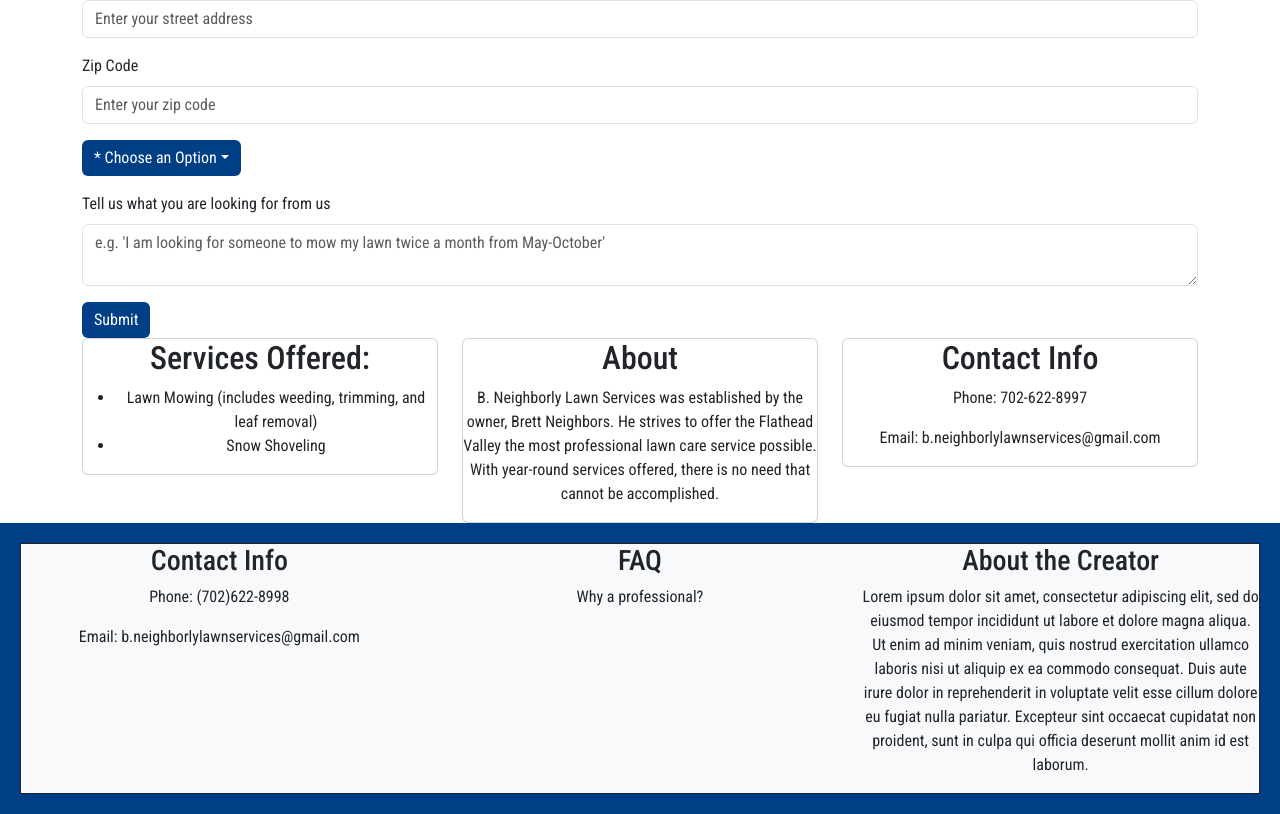
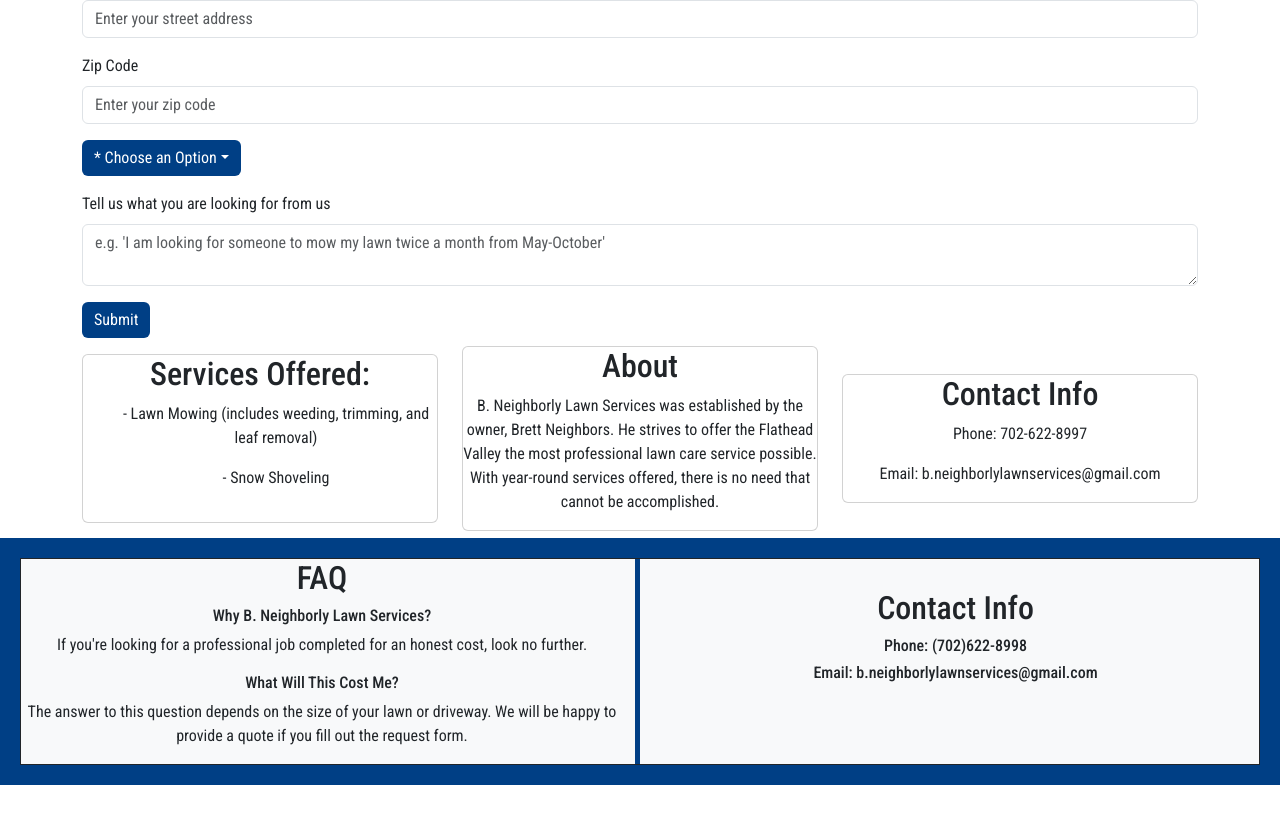
Before and after one commit to bneighbs6/b-neighborly-lawn, a React (Create React App) app: page / in a window 1280 px wide. Shown: the part 1110-1924 px from the top of the page. After the commit the page ends 1895 px from the top, so only its background shows below. Built offline with nearby package versions, Linux system fonts and the light colour scheme; the HTML template or start-up script is replaced by a standard one; a web font is replaced by a local one.

Commit message:
Styled footer

```diff
--- a/src/App.js
+++ b/src/App.js
@@ -31,9 +31,6 @@ function App() {
 
         <Routes>
           <Route exact={true} path="/" element={<HomePage />}></Route>
-          {/* <Route path="/services" element={<ServicePage />}></Route>
-          <Route path="/about" element={<AboutPage />}></Route>
-          <Route path="/request-form" element={<RequestForm />}></Route> */}
         </Routes>
 
         <div id="footer">
--- a/src/Components/Footer.jsx
+++ b/src/Components/Footer.jsx
@@ -5,32 +5,21 @@ function Footer() {
     <>
       <footer className="bg-light border border-dark">
         <div className="row">
-          <div className="col-sm-12 col-md-4 text-center">
-            <h3>Contact Info</h3>
+          <div className="footer-faq-section col-sm-12 col-md-6 text-center">
+            <h2>FAQ</h2>
+            <h6>Why B. Neighborly Lawn Services?</h6>
             <p>
-              Phone: (702)622-8998
+              If you're looking for a
+              professional job completed for an honest cost, look no further.
             </p>
-            <p>
-            Email: b.neighborlylawnservices@gmail.com
-            </p>
+            <h6>What Will This Cost Me?</h6>
+            <p>The answer to this question depends on the size of your lawn or driveway. We will be happy to provide a quote if you fill out the request form.</p>
           </div>
-          <div className="col-sm-12 col-md-4 text-center">
-            <h3>FAQ</h3>
-            <p>
-              Why a professional?
-            </p>
-          </div>
-          <div className="col-sm-12 col-md-4 text-center">
-            <h3>About the Creator</h3>
-            <p>
-              Lorem ipsum dolor sit amet, consectetur adipiscing elit, sed do
-              eiusmod tempor incididunt ut labore et dolore magna aliqua. Ut
-              enim ad minim veniam, quis nostrud exercitation ullamco laboris
-              nisi ut aliquip ex ea commodo consequat. Duis aute irure dolor in
-              reprehenderit in voluptate velit esse cillum dolore eu fugiat
-              nulla pariatur. Excepteur sint occaecat cupidatat non proident,
-              sunt in culpa qui officia deserunt mollit anim id est laborum.
-            </p>
+
+          <div className="footer-contact-section col-sm-12 col-md-6 text-center">
+            <h2>Contact Info</h2>
+            <h6>Phone: (702)622-8998</h6>
+            <h6>Email: b.neighborlylawnservices@gmail.com</h6>
           </div>
         </div>
       </footer>
--- a/src/Pages/ServicePage.jsx
+++ b/src/Pages/ServicePage.jsx
@@ -8,8 +8,8 @@ function ServicePage() {
         <Card>
           <h2>Services Offered:</h2>
           <ul>
-            <li>Lawn Mowing (includes weeding, trimming, and leaf removal)</li>
-            <li>Snow Shoveling</li>
+            <p>- Lawn Mowing (includes weeding, trimming, and leaf removal)</p>
+            <p>- Snow Shoveling</p>
           </ul>
         </Card>
       </div>
--- a/src/index.css
+++ b/src/index.css
@@ -55,6 +55,30 @@ code {
   display: inline-block;
 }
 
+.footer-faq-section {
+  border-right: 5px solid #003f85;
+}
+
+.footer-contact-section {
+  margin: auto;
+  padding: 30px;
+}
+
+/* Pages CSS */
+
+.services-page, .about-page, .contact-page {
+  display: flex; /* Use flexbox */
+  justify-content: center; /* Center horizontally */
+  align-items: center; /* Center vertically */
+  min-height: 200px; /* Set a minimum height for the cards */
+  max-height: fit-content;
+}
+
+.card {
+  width: 100%; /* Make the card take full width of the column */
+  text-align: center; /* Center text inside the card */
+}
+
 /* Logo css */
 .logo-container {
   display: flex;
```
